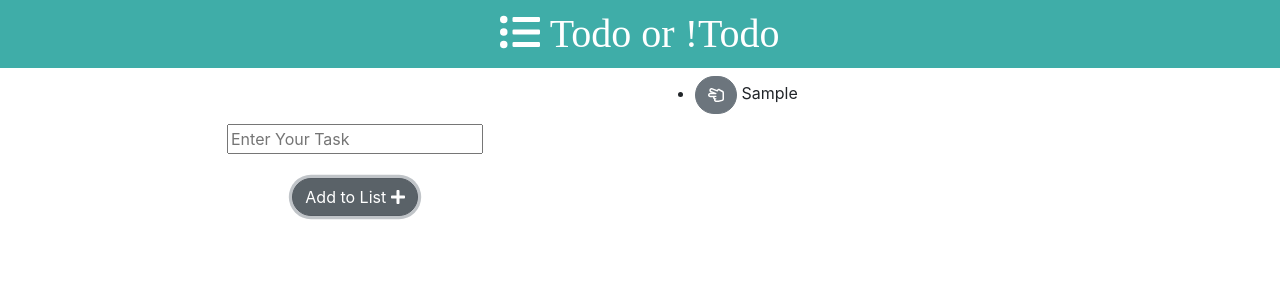
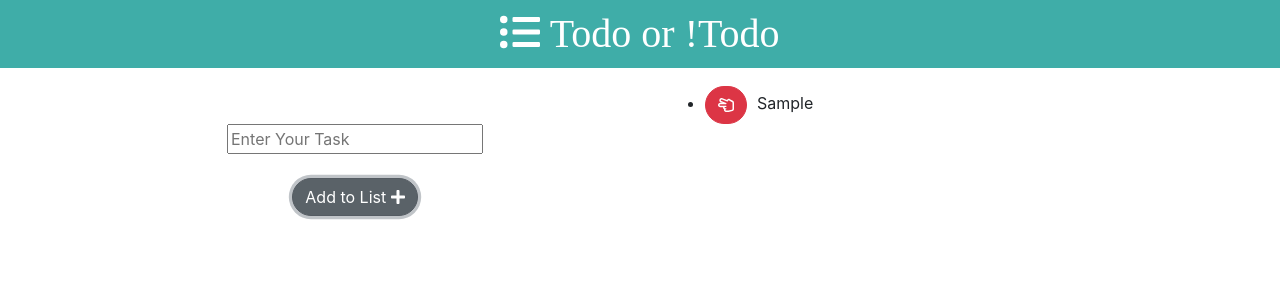
Before and after one commit to itissandeep98/VueTest, a Vue app: page / in a window 1280 px wide. Both pictures are taken after typing "Sample" into the empty fields and a click on the button "Add to List". Shown: the top 300 px of the page. Built offline with nearby package versions, Linux system fonts and the light colour scheme.

Commit message:
CRUD working

```diff
--- a/src/views/Home.vue
+++ b/src/views/Home.vue
@@ -7,11 +7,19 @@
 					<br/><br/>
 					<input type="text" v-model="inp" placeholder="Enter Your Task" @keyup.enter="addToList"/>
 					<br/><br/>
-					<b-button pill variant="secondary" @click="addToList" >Add to List <span class="fas fa-plus"/></b-button>
+					<b-button pill variant="secondary" @click="addToList" >
+						Add to List <span class="fas fa-plus"/>
+					</b-button>
 				</div>
 				<div class="col-12 col-md-6">
 					<ul class="">
-						<li v-for="(el,ind) in list" :key="ind"><b-button pill @click="deleteval(ind)"><span class="far fa-hand-scissors"/></b-button>  {{el}} </li>
+						<li v-for="(el,ind) in list" :key="ind">
+							<b-button pill variant="danger" @click="deleteval(ind)">
+								<span class="far fa-hand-scissors"/>
+							</b-button>
+							<p  v-show="isedit!=ind" @click="isedit=ind;temp=el">{{el}}</p>
+							<input type="text" v-model="temp" v-show="ind===isedit" @keyup.enter="update(ind)" />
+						</li>
 					</ul>
 				</div>
 			</div>
@@ -28,7 +36,9 @@ export default {
 	data(){
 		return {
 			inp:"",
-			list:[]
+			list:[],
+			isedit:-1,
+			temp:""
 		}
 	},
 	methods:{
@@ -38,6 +48,11 @@ export default {
 		},
 		deleteval(i){
 			this.list.splice(i,1)
+		},
+		update(ind){
+			this.list[ind]=this.temp
+			this.isedit=-1
+			this.temp=''
 		}
 
 	}
@@ -51,4 +66,14 @@ h1{
     padding: 10px;
     font-family: "Times New Roman", Times, serif;
 }
+p{
+	display: inline;
+	margin:10px
+}
+li{
+	margin: 10px;
+}
+li input{
+	margin: 10px;
+}
 </style>
```
